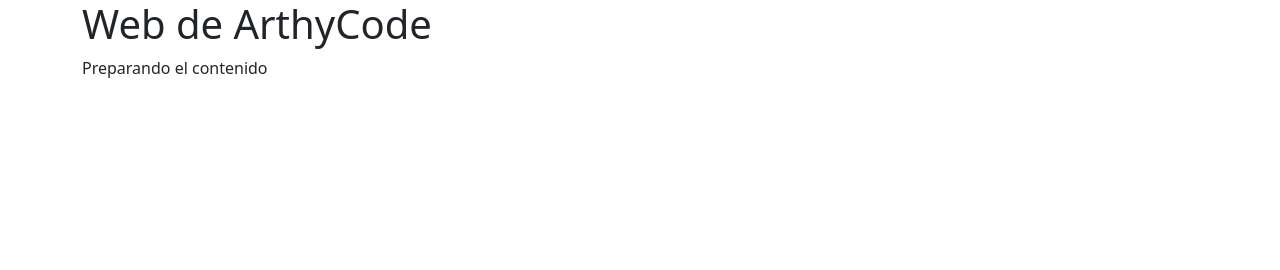
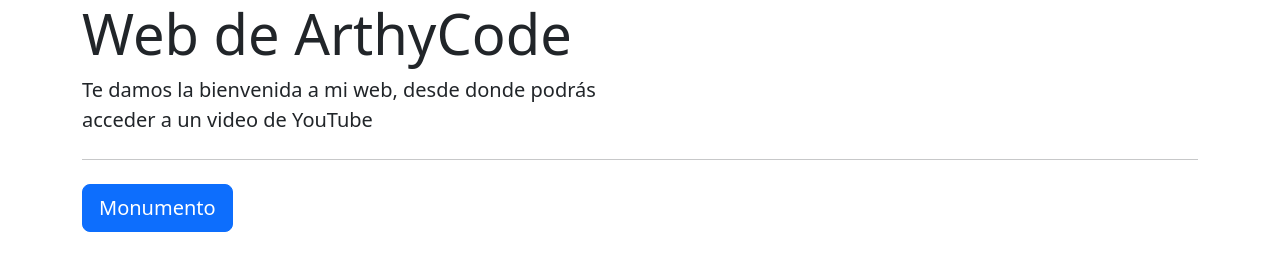
Before and after one commit to ArturoRodriguezF5/MiWeb, a plain HTML site: page index.html in a window 1280 px wide. Drawn offline with nearby package versions, Linux system fonts and the light colour scheme.

Commit message:
Añadiendo JumboTron

```diff
--- a/index.html
+++ b/index.html
@@ -12,9 +12,16 @@
   <div class="container">
     <main>
       <header>
-        <h1>Web de ArthyCode</h1>
         <article>
-          <p>Preparando el contenido</p>
+          <div class="jumbotron">
+            <h1 class="display-4">Web de ArthyCode</h1>
+            <p class="lead">Te damos la bienvenida a mi web, desde donde podrás<br />
+            acceder a un video de YouTube</p>
+            <hr class="my-4">
+            <p class="lead">
+              <a class="btn btn-primary btn-lg" href="https://www.youtube.com/watch?v=lE5BNcUYsWc&ab_channel=AndyRiveraVEVO" role="button">Monumento</a>
+            </p>
+          </div>
         </article>
       </header>
     </main>
```
